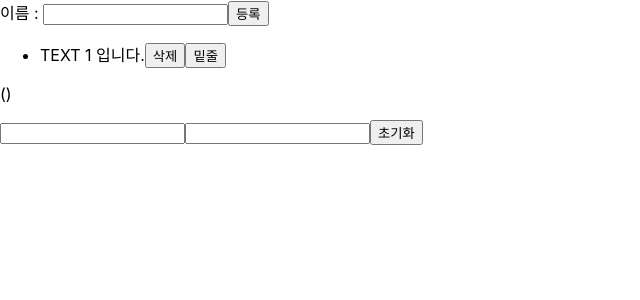
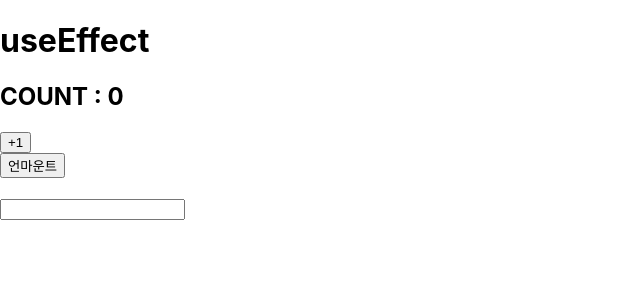
Before and after one commit to wjdalsdlaos/20230218_test, a React (Create React App) app in the folder hello-react/: page / in a window 1280 px wide. Shown: the top 300 px of the page, without its empty margins (0-640 px from the left). Built offline with nearby package versions, Linux system fonts and the light colour scheme.

Commit message:
middle push

```diff
--- a/hello-react/src/com/20230129/TodoList.jsx
+++ b/hello-react/src/com/20230129/TodoList.jsx
@@ -34,9 +34,6 @@
   };
 
   const handleToggle = (id) => {
-    {
-      console.log("확인");
-    }
     setTodos(
       todos.map((todo) =>
         todo.id === id ? { ...todo, done: !todo.done } : todo
--- /dev/null
+++ b/hello-react/src/com/20230204/Effect.jsx
@@ -0,0 +1,49 @@
+import { useEffect, useState } from "react";
+
+function Effect() {
+  const [count, setCount] = useState(0);
+  const [show, setShow] = useState(true);
+  const [input, setInput] = useState();
+  // useEffect() : 생명주기에 따라 실행될 사이드 이펙트(부수효과)를 콜백함수로 전달한다.
+  // 디펜던시 배열이 비어있을 때(의존성 배열을 전달하지 않았을 때) : 렌더링 이후에 실행된다.
+  useEffect(() => {
+    console.log("렌더링");
+  });
+
+  //의존성 배열이 비었을 때 : 화면에 처음 나타날 때 한번만 실행된다.
+  //  => 초기값 설정할 때, 라이브러리 연동, setTimeout 등
+  useEffect(() => {
+    console.log("마운트");
+
+    //뒷정리(cleanup) 함수 : 라이브러리 연동 해제, 스케줄 취소 등
+    return () => {
+      console.log("언마운트");
+    };
+  }, []);
+  console.log("render");
+
+  //의존성 배열에 전달된 값이 변경되었을 때만 실행
+  useEffect(() => {
+    console.log(count);
+    return () => console.log(count);
+  }, [count]);
+
+  return (
+    <>
+      <div>
+        <h1>useEffect</h1>
+        <h2>{"COUNT : " + count}</h2>
+        <button onClick={() => setCount(count + 1)}>+1</button>
+      </div>
+      <button onClick={() => setShow(!show)}>
+        {show ? "언마운트" : "마운트"}
+      </button>
+      <div>
+        <h2>{input}</h2>
+        <input type="text" onChange={(e) => setInput(e.target.value)} />
+      </div>
+    </>
+  );
+}
+
+export default Effect;
--- a/hello-react/src/index.js
+++ b/hello-react/src/index.js
@@ -1,7 +1,8 @@
 import React from "react";
 import ReactDOM from "react-dom/client";
-import Inputs from "./com/20230129/Inputs";
-import TodoList from "./com/20230129/TodoList";
+import Effect from "./com/20230204/Effect";
+//import Inputs from "./com/20230129/Inputs";
+//import TodoList from "./com/20230129/TodoList";
 import "./index.css";
 //import App from "./App";
 import reportWebVitals from "./reportWebVitals";
@@ -12,8 +13,13 @@
 const root = ReactDOM.createRoot(document.getElementById("root"));
 root.render(
   <React.StrictMode>
-    <TodoList></TodoList>
-    <Inputs></Inputs>
+    {
+      //<TodoList></TodoList>
+    }
+    {
+      //<Inputs></Inputs>
+    }
+    <Effect></Effect>
   </React.StrictMode>
 );
 
```
Also changed, not shown: hello-react/src/com/20230204/TodoCreate.jsx (added, +12 -0 lines), hello-react/src/com/20230204/Todos.jsx (added, +13 -0 lines), hello-react/src/com/20230204/TotoList.jsx (added, +22 -0 lines).
